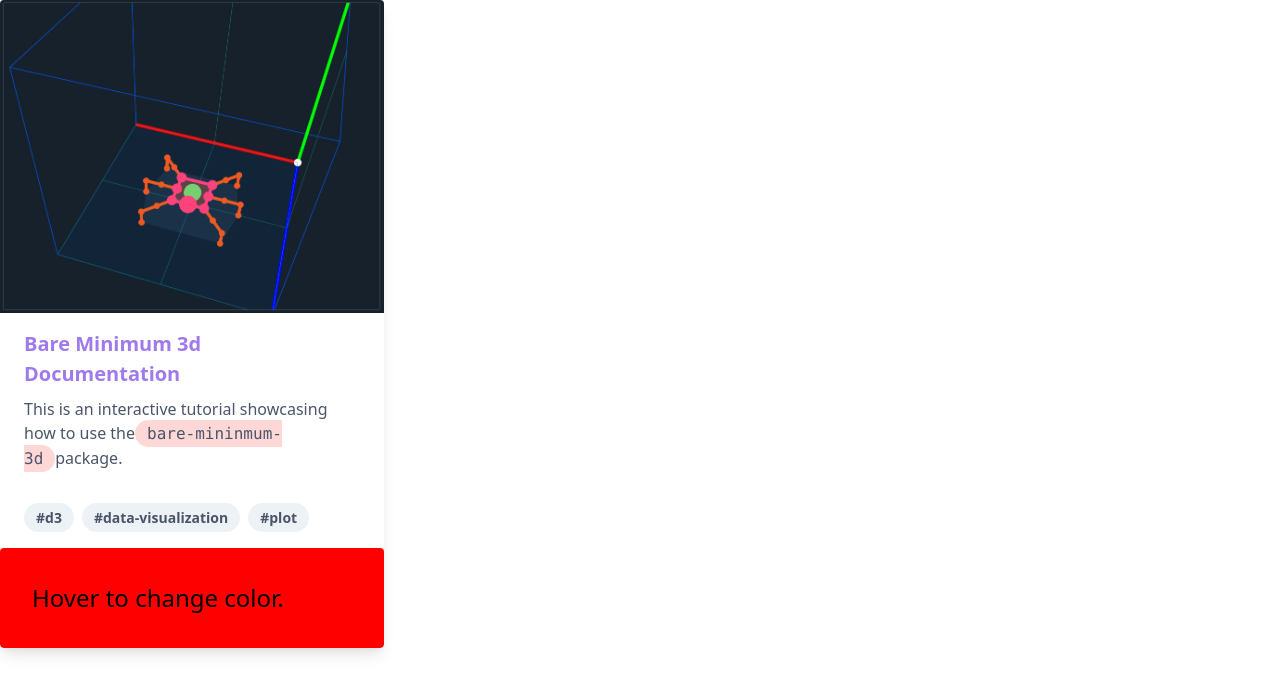
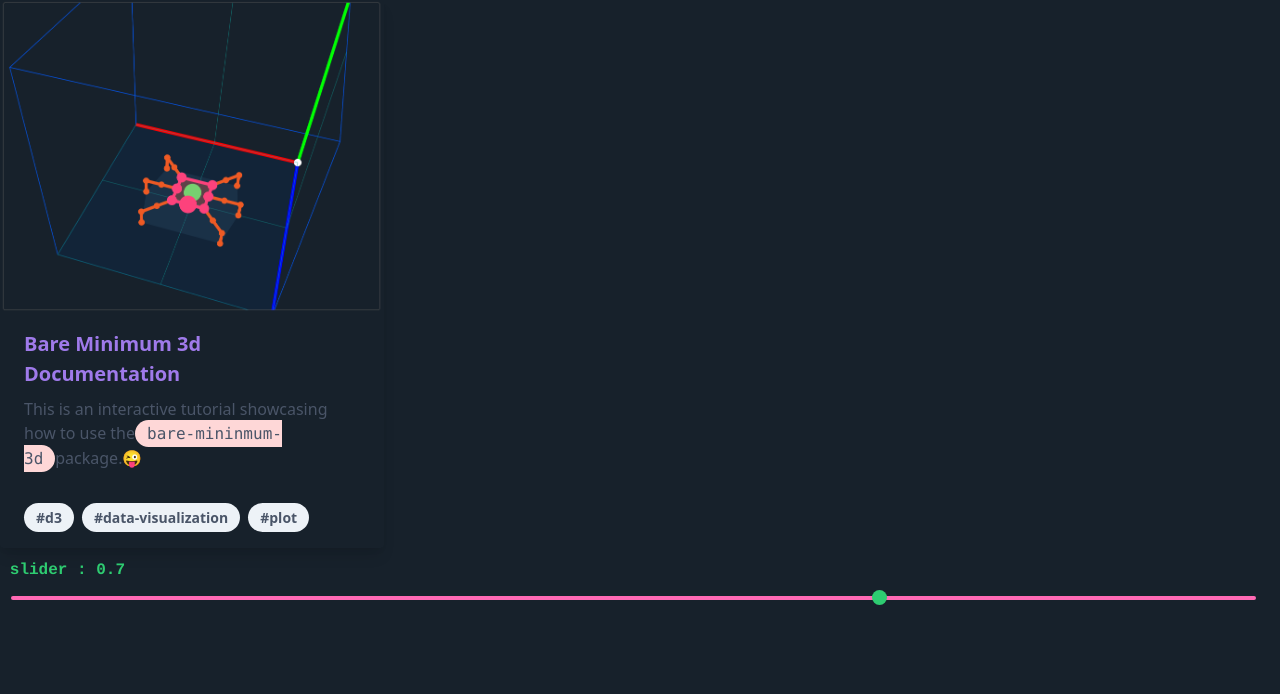
Before and after one commit to mithi/hello-3d-world, a React (Create React App) app: page / in a window 1280 px wide. Shown: the top 694 px of the page. Built offline with nearby package versions, Linux system fonts and the light colour scheme.

Commit message:
feat: Add temporary slider

```diff
--- a/src/App.tsx
+++ b/src/App.tsx
@@ -1,8 +1,15 @@
 /** @jsx jsx */
 import { css, jsx } from "@emotion/core"
+import TempSlider from "./t-slider"
 
 function App() {
     return (
+        <div
+            css={css`
+                background-color: rgb(23, 33, 43);
+                height: 100vh;
+            `}
+        >
             <div className="max-w-sm rounded overflow-hidden shadow-lg">
                 <img className="w-full" src={require("./profile.jpg")} alt="Display" />
                 <div className="px-6 py-4">
@@ -15,9 +22,9 @@ function App() {
                             bare-mininmum-3d
                         </code>
                         package.
+                        <span></span>😜
                     </p>
                 </div>
-
                 <div className="px-6 py-4">
                     <span className="inline-block bg-gray-200 rounded-full px-3 py-1 text-sm font-semibold text-gray-700 mr-2">
                         #d3
@@ -29,19 +36,8 @@ function App() {
                         #plot
                     </span>
                 </div>
-            <div
-                css={css`
-                    padding: 32px;
-                    background-color: red;
-                    font-size: 24px;
-                    border-radius: 4px;
-                    &:hover {
-                        color: blue;
-                    }
-                `}
-            >
-                Hover to change color.
             </div>
+            <TempSlider />
         </div>
     )
 }
--- /dev/null
+++ b/src/t-slider.tsx
@@ -0,0 +1,71 @@
+/** @jsx jsx */
+import { css, jsx } from "@emotion/core"
+
+const sliderCss = css`
+    width: 98%;
+    background-color: hotpink;
+    -webkit-appearance: none;
+    height: 4px;
+    border: 0px;
+    border-radius: 5px;
+    outline: none;
+    margin: 6px;
+    &:hover {
+        background: orange;
+        height: 8px;
+        margin: 4px;
+    }
+    &:active {
+        background: orange;
+        height: 8px;
+        margin: 4px;
+    }
+    &::-webkit-slider-thumb {
+        background: rgb(46, 204, 113);
+        -webkit-appearance: none;
+        appearance: none;
+        width: 15px;
+        height: 15px;
+        border-radius: 50%;
+        cursor: pointer;
+        border: 0;
+    }
+    &::-moz-range-thumb {
+        background: rgb(46, 204, 113);
+        width: 15px;
+        height: 15px;
+        border-radius: 50%;
+        cursor: pointer;
+        border: 0;
+    }
+`
+
+const sliderContainerCss = css`
+    padding: 5px;
+`
+
+const labelCss = css`
+    font-family: courier;
+    width: 100%;
+    color: rgb(46, 204, 113);
+    font-size: 1rem;
+    white-space: nowrap;
+    font-weight: bold;
+    -webkit-font-smoothing: antialiased;
+    -moz-osx-font-smoothing: grayscale;
+    margin-left: 0.3rem;
+    margin-top: 5px;
+`
+
+const TempSlider = () => {
+    return (
+        <div css={sliderContainerCss}>
+            <div css={labelCss}>
+                <label>slider </label>: <span>0.7</span>
+            </div>
+            <input type="range" min={0} max={1} step={0.01} value={0.7} css={sliderCss} />
+        </div>
+    )
+}
+
+export default TempSlider
```
Lines whose indentation alone changed are shown as unchanged.
